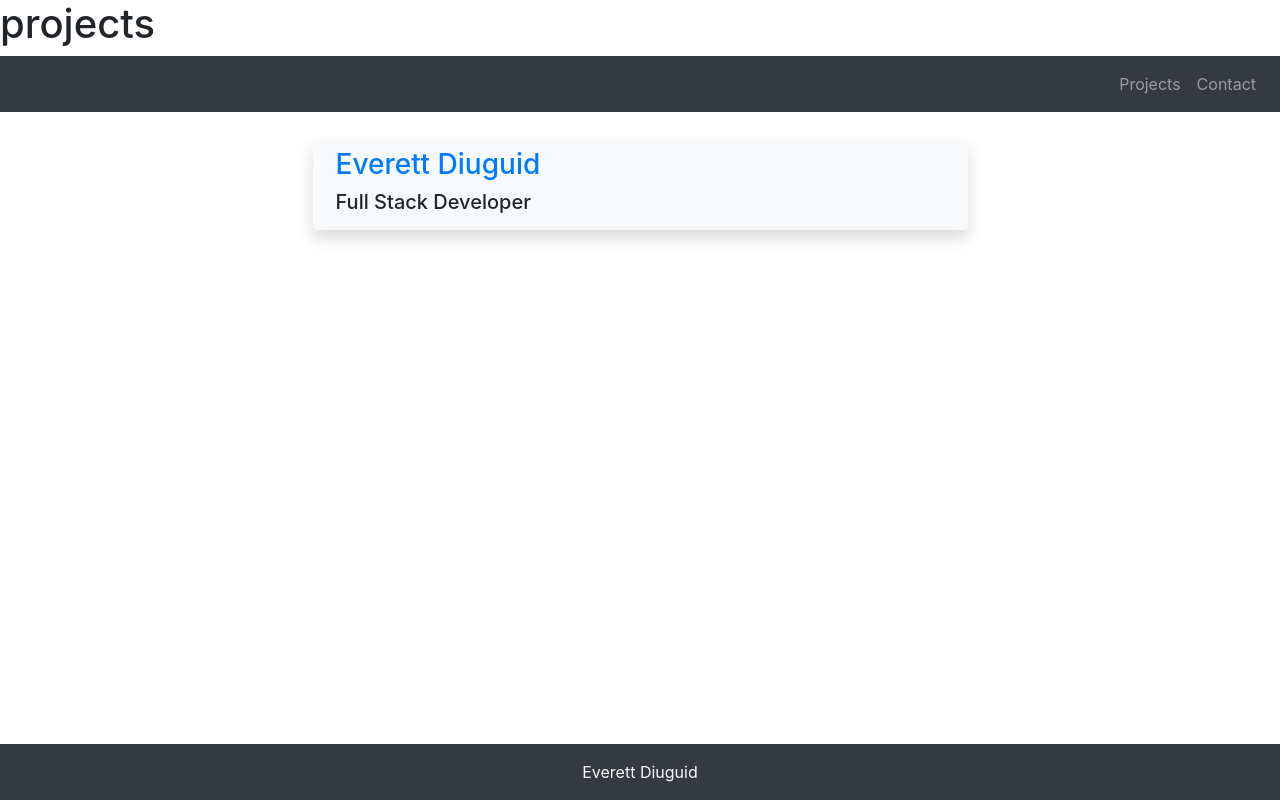
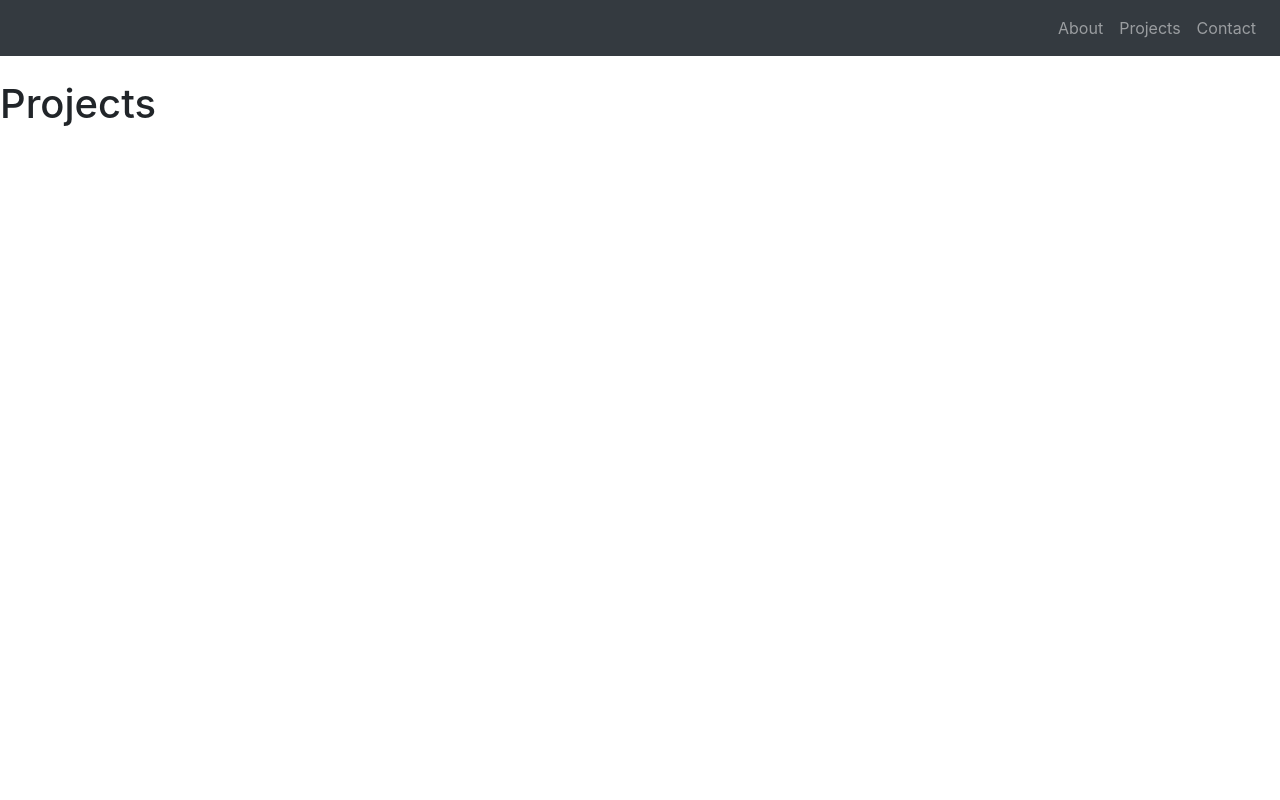
Before and after one commit to diuguide/portfolio_react, a React (Create React App) app in the folder porfolio_react/: page /Projects in a window 1280 px wide. Built offline with nearby package versions, Linux system fonts and the light colour scheme.

Commit message:
added about buton to nav

```diff
--- a/porfolio_react/src/App.css
+++ b/porfolio_react/src/App.css
@@ -38,10 +38,7 @@
 }
 .footer {
   position: fixed;
-  left: 0;
   bottom: 0;
-  width: 100%;
-  background-color: red;
-  color: white;
+  width: 80%;
   text-align: center;
 }
--- a/porfolio_react/src/App.js
+++ b/porfolio_react/src/App.js
@@ -4,16 +4,19 @@ import './App.css';
 import Home from './pages/Home';
 import Contact from './pages/Contact';
 import Projects from './pages/Projects';
+import NavBar from './components/NavBar/index';
 
 function App() {
   return (
-    <Router>
-      <>
-      <Route exact path='/' component={Home} />
-      <Route exact path='/Contact' component={Contact} />
-      <Route exact path='/Projects' component={Projects} />
-      </>
-    </Router>
+    <div>
+      <Router>
+        <NavBar />
+        <Route exact path='/' component={Home} />
+        <Route exact path='/Contact' component={Contact} />
+        <Route exact path='/Projects' component={Projects} />
+      </Router>
+    </div>
+
   );
 }
 
--- a/porfolio_react/src/components/Footer/index.js
+++ /dev/null
@@ -1,11 +0,0 @@
-import React from 'react';
-
-function Footer(props) {
-    return (
-        <nav className="navbar navbar-expand-md navbar-dark bg-dark text-light justify-content-md-center mt-4 footer">
-            <a className="nav-link text-light" href="#">{props.nameFirst} {props.nameLast}</a>
-        </nav>
-    )
-}
-
-export default Footer;
--- a/porfolio_react/src/components/Links/index.js
+++ b/porfolio_react/src/components/Links/index.js
@@ -6,23 +6,21 @@ function Links() {
             <div className="row">
                 <div className="col">
                     <p>Please check out some of my latest projects or navigate to the contact page and leave me
-                    a
-                                message!</p>
+                    a message!</p>
                 </div>
             </div>
             <div className="row">
                 <div className="col">
-                    <a role="button" className="btn btn-info w-100 mb-3" href="portfolio.html">Projects</a>
+                    <a role="button" className="btn btn-info w-100 mb-3" href="/Projects">Projects</a>
                 </div>
             </div>
             <div className="row">
                 <div className="col">
-                    <a role="button" className="btn btn-info w-100" href="contact.html">Contact Me!</a>
+                    <a role="button" className="btn btn-info w-100" href="/Contact">Contact Me!</a>
                 </div>
             </div>
         </div>
     )
-
 }
 
 export default Links;
--- a/porfolio_react/src/components/NavBar/index.js
+++ b/porfolio_react/src/components/NavBar/index.js
@@ -10,6 +10,9 @@ function NavBar() {
             </button>
             <div className="collapse navbar-collapse" id="navbarCollapse">
                 <ul className="nav navbar-nav ml-auto justify-content-end">
+                <li className="nav-item">
+                        <Link className="nav-link" to="/">About</Link>
+                    </li>
                     <li className="nav-item">
                         <Link className="nav-link" to="./Projects">Projects</Link>
                     </li>
--- /dev/null
+++ b/porfolio_react/src/components/ProjectBanner/index.js
@@ -0,0 +1,13 @@
+import React from 'react';
+
+function ProjectBanner() {
+    return (
+        <div className="row">
+            <div className="col justify-content-center">
+                <h1>Projects</h1>
+            </div>
+        </div>
+    )
+}
+
+export default ProjectBanner;
--- a/porfolio_react/src/pages/Contact.js
+++ b/porfolio_react/src/pages/Contact.js
@@ -1,6 +1,4 @@
 import React, { Component } from 'react'
-import NavBar from '../components/NavBar/index';
-import Footer from '../components/Footer/index';
 import Banner from '../components/Banner/index';
 import ContactCard from '../components/ContactCard/index';
 
@@ -18,8 +16,6 @@ export class Contact extends Component {
     render() {
         return (
             <div>
-                <h1>Contacts</h1>
-                <NavBar />
                 <Banner
                     nameFirst={this.state.nameFirst}
                     nameLast={this.state.nameLast}
@@ -31,10 +27,6 @@ export class Contact extends Component {
                         position={this.state.position}
 
                 />
-                <Footer
-                    nameFirst={this.state.nameFirst}
-                    nameLast={this.state.nameLast}
-                    />
             </div>
         )
     }
--- a/porfolio_react/src/pages/Home.js
+++ b/porfolio_react/src/pages/Home.js
@@ -1,9 +1,6 @@
 import React, { Component } from 'react'
-import NavBar from '../components/NavBar/index';
-import Footer from '../components/Footer/index';
 import Banner from '../components/Banner/index';
 import About from '../components/About/index';
-
 
 export class Home extends Component {
     state = {
@@ -18,18 +15,13 @@ export class Home extends Component {
 
     render() {
         return (
-            <div>
-                <NavBar />
+            <div className="container bg-light">
                 <Banner
                     nameFirst={this.state.nameFirst}
                     nameLast={this.state.nameLast}
                     position={this.state.position}
                 />
                 <About />
-                <Footer
-                    nameFirst={this.state.nameFirst}
-                    nameLast={this.state.nameLast}
-                    />
             </div>
         )
     }
--- a/porfolio_react/src/pages/Projects.js
+++ b/porfolio_react/src/pages/Projects.js
@@ -1,7 +1,5 @@
 import React, { Component } from 'react'
-import NavBar from '../components/NavBar/index';
-import Footer from '../components/Footer/index';
-import Banner from '../components/Banner/index';
+import ProjectBanner from '../components/ProjectBanner/index';
 export class Projects extends Component {
     state = {
         nameFirst: "Everett",
@@ -16,17 +14,7 @@ export class Projects extends Component {
     render() {
         return (
             <div>
-                <h1>projects</h1>
-                <NavBar />
-                <Banner
-                    nameFirst={this.state.nameFirst}
-                    nameLast={this.state.nameLast}
-                    position={this.state.position}
-                />
-                <Footer
-                    nameFirst={this.state.nameFirst}
-                    nameLast={this.state.nameLast}
-                    />
+                <ProjectBanner />
             </div>
         )
     }
```
Also changed, not shown: porfolio_react/src/components/ProjectCard/index.js (added).
